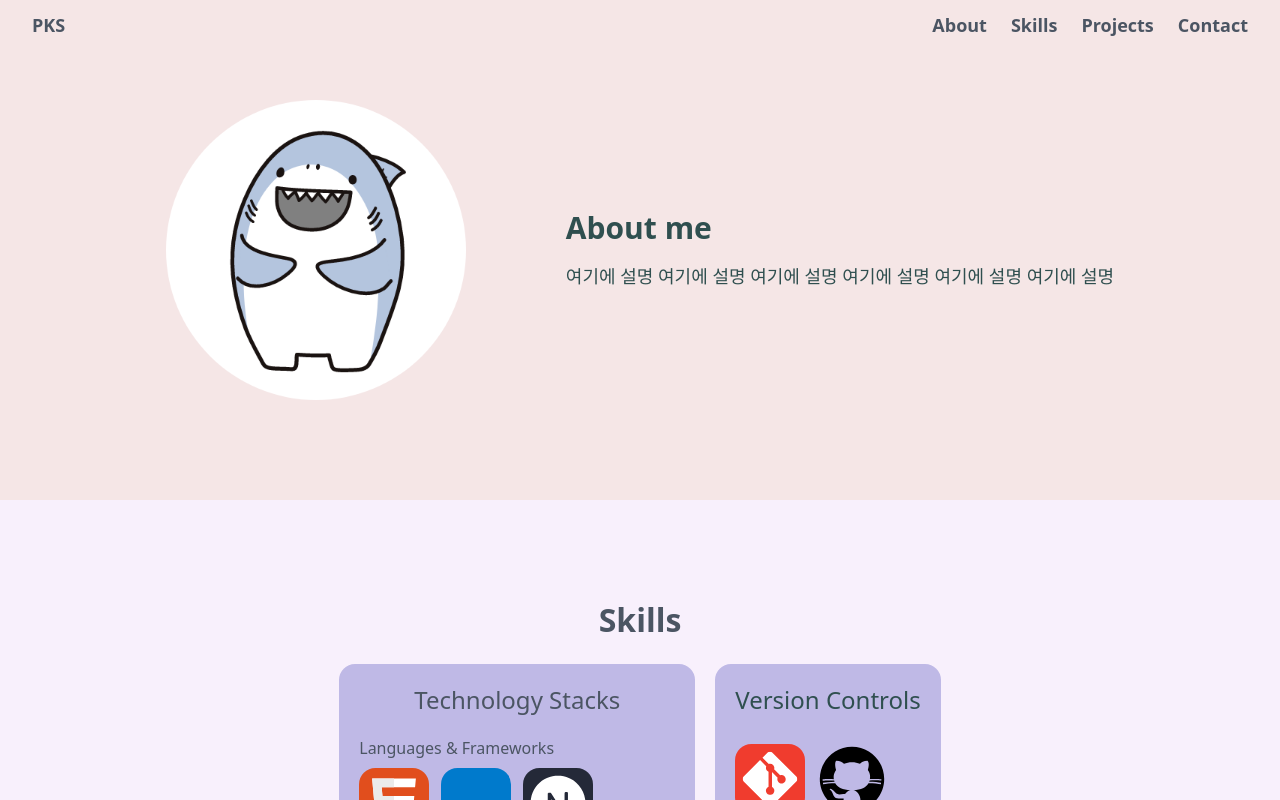
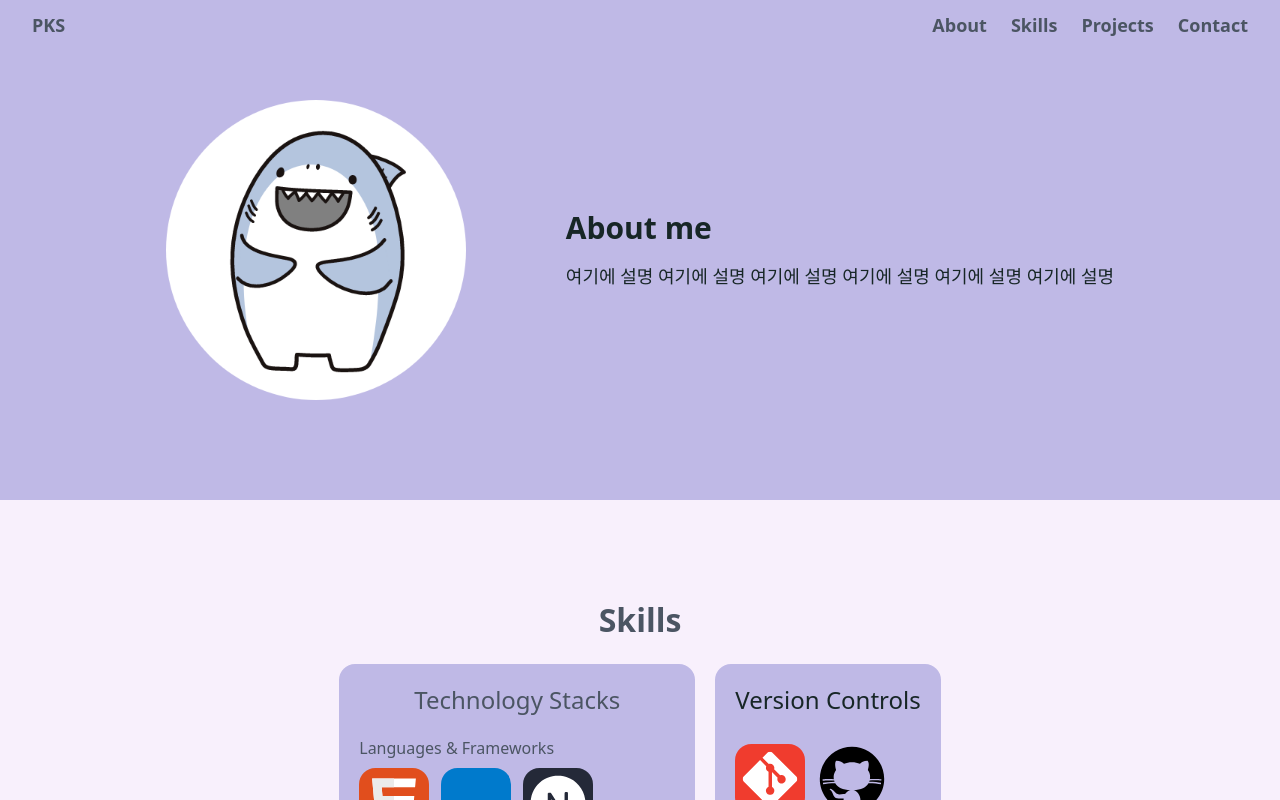
Before and after one commit to zermzerm/portFolio, a Next.js app: page / in a window 1280 px wide. Built offline with nearby package versions, Linux system fonts and the light colour scheme.

Commit message:
fix : 색깔 변경

```diff
--- a/src/app/about/page.tsx
+++ b/src/app/about/page.tsx
@@ -3,12 +3,12 @@ import Image from "next/image";
 export default function About() {
   return (
     <section id="about">
-      <div className="min-h-[500px] flex justify-center items-center bg-[#F5E6E6]">
+      <div className="min-h-[500px] flex justify-center items-center bg-[#bfb9e6]">
         <div className="flex gap-[100px]">
           <Image src="/face.png" width={300} height={500} alt="myFace" className="rounded-lg" />
           <div className="flex flex-col justify-center">
-            <h2 className="text-3xl font-bold mb-4 text-[#2F4F4F]">About me</h2>
-            <p className="text-lg text-[#2F4F4F]">
+            <h2 className="text-3xl font-bold mb-4 text-[#172626]">About me</h2>
+            <p className="text-lg text-[#172626]">
               여기에 설명 여기에 설명 여기에 설명 여기에 설명 여기에 설명 여기에 설명
             </p>
           </div>
--- a/src/app/projects/_components/ProjectCard.tsx
+++ b/src/app/projects/_components/ProjectCard.tsx
@@ -23,7 +23,7 @@ interface ProjectProps {
 
 export default function ProjectCard({data}: ProjectProps) {
   return (
-    <div className="flex flex-col gap-5 p-5 w-[1100px] bg-[#9085d2] text-white rounded-2xl">
+    <div className="flex flex-col gap-5 p-5 w-[1100px] bg-[#48407b] text-white rounded-2xl">
       <h2 className="text-center text-2xl">{data.name}</h2>
       <div className="text-center">{data.date}</div>
       <div className="flex justify-between gap-5">
--- a/src/app/skills/_components/SkillCard.tsx
+++ b/src/app/skills/_components/SkillCard.tsx
@@ -12,7 +12,7 @@ export default function SkillCard({type}: SkillType) {
   return (
     <div
       className={`flex flex-col gap-2 ${
-        type.variant && "p-5 bg-[#bfb9e6] text-[#2F4F4F] rounded-2xl"
+        type.variant && "p-5 bg-[#bfb9e6] text-[#172626] rounded-2xl"
       }`}
     >
       <h3 className={`${type.variant && "text-2xl text-center pb-5"} text[16px]`}>{type.name}</h3>
--- a/src/app/skills/page.tsx
+++ b/src/app/skills/page.tsx
@@ -14,7 +14,7 @@ export default function Skills() {
           {/* 언어 및 프레임워크 */}
           <SkillCard type={SKILLS.languages} />
           {/* 상태 관리 및 라이브러리 */}
-          <SkillCard type={SKILLS.languages} />
+          <SkillCard type={SKILLS.library} />
           {/* 스타일링 */}
           <SkillCard type={SKILLS.styling} />
         </div>
```
